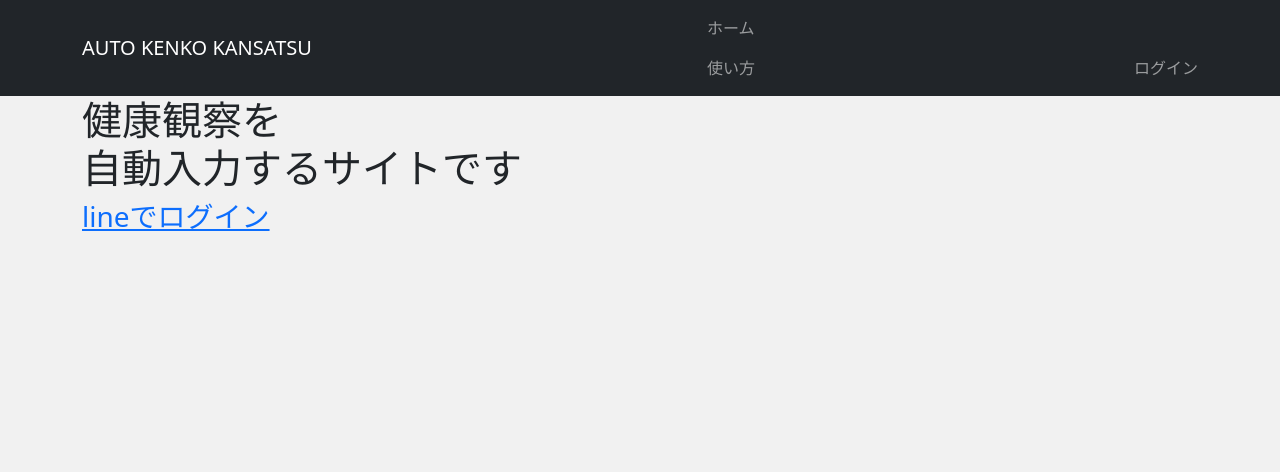
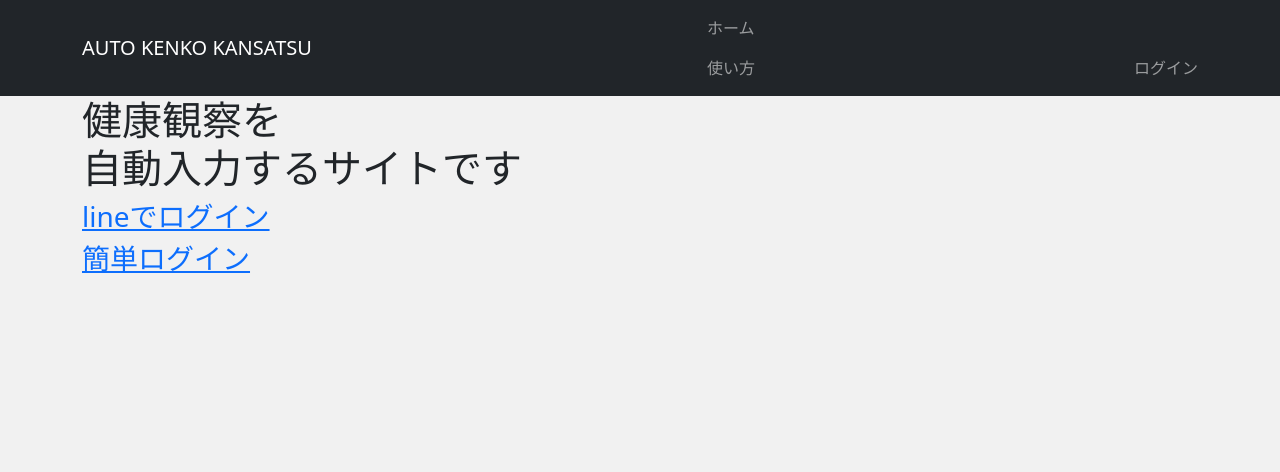
Before and after one commit to ANKM0/auto_kenkou_kansatu, a Django app: page / in a window 1280 px wide. Shown: the top 472 px of the page. Run offline with Django 3.2, Linux system fonts and the light colour scheme.

Commit message:
#6 簡単ログインをtemplateに追加

```diff
--- a/templates/users/index.html
+++ b/templates/users/index.html
@@ -24,6 +24,7 @@
         </h1>
         <h2>
             <h3><a href="{% url 'social:begin' 'line' %}"> lineでログイン</a></h3>
+            <h3><a href="{% url 'users:guest_login' %}"> 簡単ログイン</a></h3>
         </h2>
     {% endif %}
 {% endblock content %}
```
